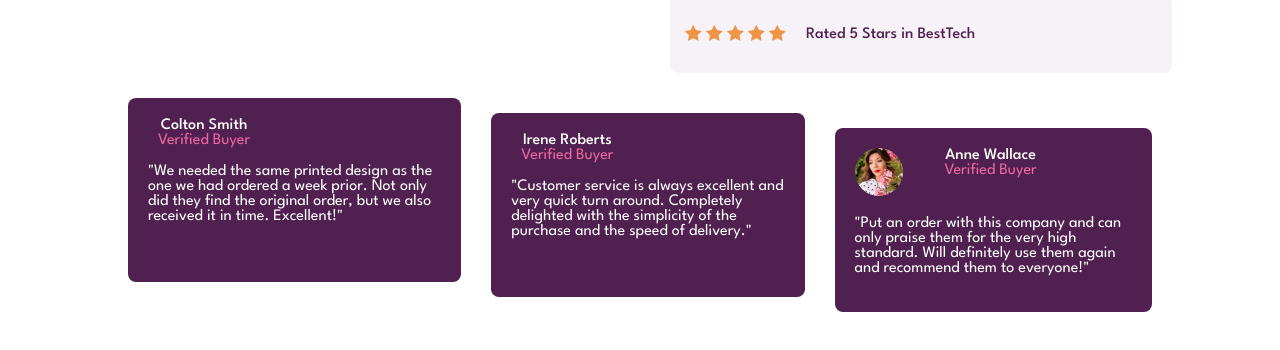
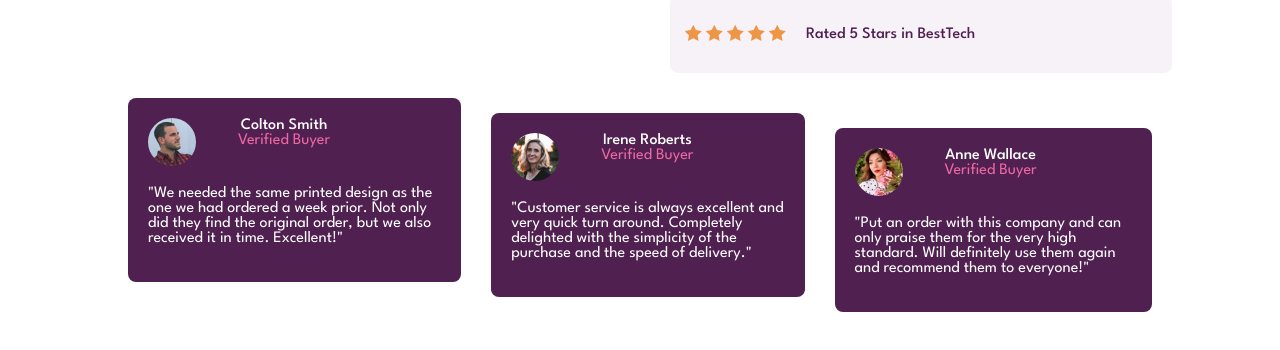
Before and after one commit to rnafula/social-proof-section-master, a plain HTML site: page index.html in a window 1280 px wide. Shown: the part 218-568 px from the top of the page. Drawn offline with Linux system fonts and the light colour scheme; the site is published under a folder, as on GitHub Pages, so addresses that start at the root find nothing.

Commit message:
rearranging

```diff
--- a/index.html
+++ b/index.html
@@ -67,7 +67,7 @@
         <div class="profiles first-profile">
           <div class="image-profile">
                 <div class="proimg">
-                  <img src="/images/image-colton.jpg" alt="">
+                  <img src="images/image-colton.jpg" alt="">
                 </div>
                 <div class="span">
                   <span style="font-weight: 500;">    Colton Smith </span>
@@ -83,7 +83,7 @@
         <div class="profiles">
           <div class="image-profile">
                 <div class="proimg">
-                  <img src="/images/image-irene.jpg" alt="">
+                  <img src="images/image-irene.jpg" alt="">
                 </div>
                 <div class="span">
                   <span style="font-weight: 500;">Irene Roberts </span>
```
